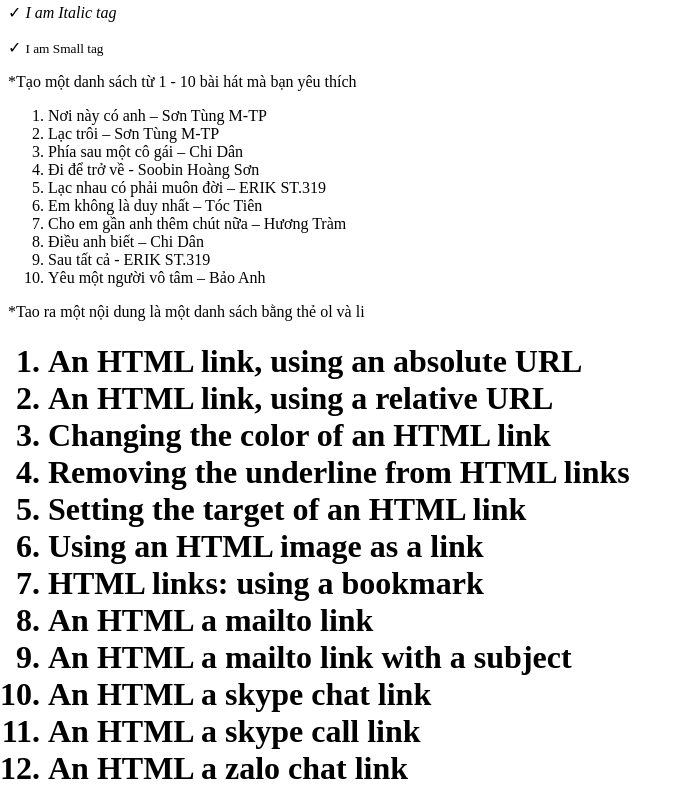
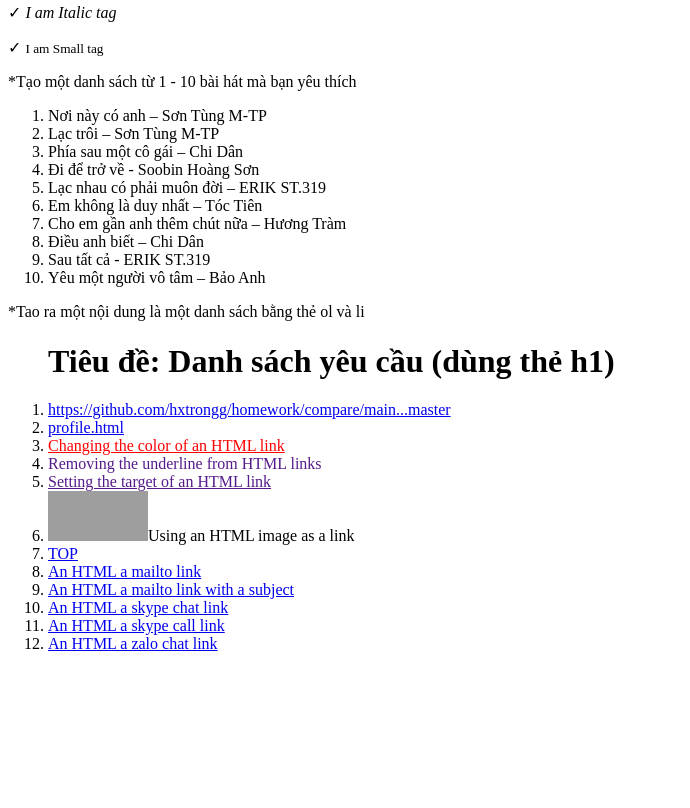
Before and after one commit to hxtrongg/homework, a plain HTML site: page Day-02/index.html in a window 1280 px wide. Shown: the part 414-1222 px from the top of the page, without its empty margins (0-690 px from the left). After the commit the page ends 1083 px from the top, so only its background shows below. Drawn offline with Linux system fonts and the light colour scheme; grey boxes are pictures that could not be loaded.

Commit message:
hoan thien bai tap ngay thu 2

```diff
--- a/Day-02/index.html
+++ b/Day-02/index.html
@@ -43,20 +43,32 @@
 
 
         <ol>
-            <h1>
-            <li>An HTML link, using an absolute URL</li>
-            <li>An HTML link, using a relative URL</li>
-            <li>Changing the color of an HTML link</li>
-            <li>Removing the underline from HTML links</li>
-            <li>Setting the target of an HTML link</li>
-            <li>Using an HTML image as a link</li>
-            <li>HTML links: using a bookmark</li>
-            <li>An HTML a mailto link</li>
-            <li>An HTML a mailto link with a subject</li>
-            <li>An HTML a skype chat link</li>
-            <li>An HTML a skype call link</li>
-            <li>An HTML a zalo chat link</li>
-            </h1>
+            <h1>Tiêu đề: Danh sách yêu cầu (dùng thẻ h1) </h1>
+            <li><a href="https://github.com/hxtrongg/homework/compare/main...master">https://github.com/hxtrongg/homework/compare/main...master</a>
+            </li>
+            <li><a href="#profile.html">profile.html</a>
+            </li>
+            <li><a href="" style="color:red">Changing the color of an HTML link</a>
+            </li>
+            <li><a href="" style="text-decoration: none;">Removing the underline from HTML links</a>
+            </li>
+            <li><a href="" target="_blank">Setting the target of an HTML link</a>
+            </li>
+            <li><a href=""><img src="https://media.istockphoto.com/id/1206648189/vi/vec-to/b%E1%BA%A5m-v%C3%A0o-%C4%91%C3%A2y-v%E1%BB%9Bi-con-tr%E1%BB%8F-tay-b%E1%BA%A5m.jpg?s=1024x1024&w=is&k=20&c=oFnVMZZZaxtuHBg6MEAcPhTuNCobkc75V8GIAln_ouA=" alt="click vào tôi" style="width: 100px; height: 50px;"></a>Using an HTML image as a link
+            </li>
+            <li><a href="#top"> TOP</a>
+            </li>
+            <li><a href="mailto:hxtrongg@gmail.com">An HTML a mailto link</a>
+            </li>
+            <li><a href="mailto:hxtrong13b@gmail.com?subject=Hello%20there&body=I%20hope%20you%20are%20doing%20well.">An HTML a mailto link with a subject</a>
+            </li>
+            <li><a href="skype:username?chat">An HTML a skype chat link</a>
+            </li>
+            <li><a href="tel:+1234567890">An HTML a skype call link</a>
+            </li>
+            <li><a href="zalo://chat">An HTML a zalo chat link</a>
+            </li>
+
         </ol>
 
 
```
Also changed, not shown: Day-02/profile.html (added, +11 -0 lines).
